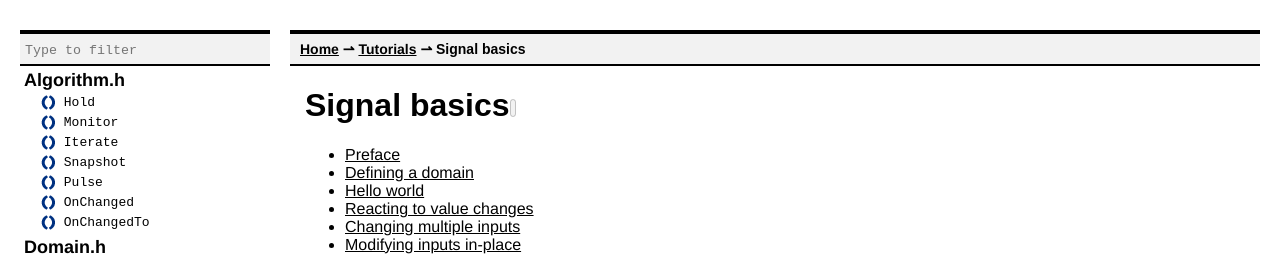
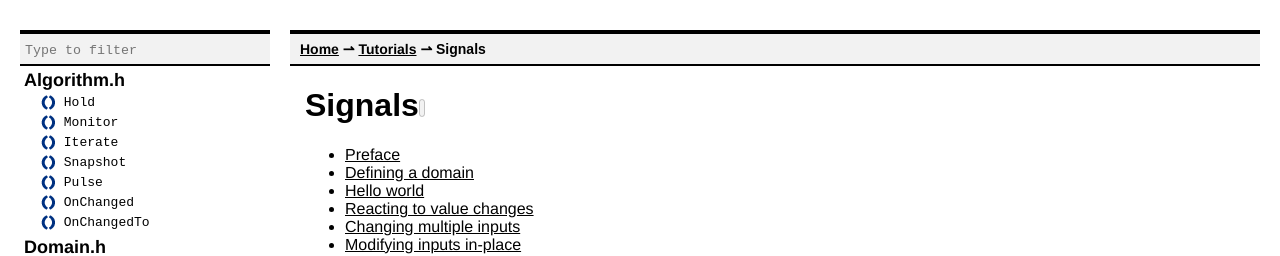
Before and after one commit to snakster/cpp.react, a Jekyll site: the page built from tutorials/BasicSignals.md, in a window 1280 px wide. Shown: the top 256 px of the page. Built offline with Jekyll 4.4.1, drawn with Linux system fonts in a browser that asks for light colours.

Commit message:
Changed some titles.

```diff
--- a/tutorials/BasicSignals.md
+++ b/tutorials/BasicSignals.md
@@ -1,6 +1,6 @@
 ---
 layout: default
-title: Signal basics
+title: Signals
 groups:
  - {name: Home, url: ''}
  - {name: Tutorials , url: 'tutorials/'}
```
Also changed, not shown: tutorials/BasicEvents.md (+1 -1 lines).
